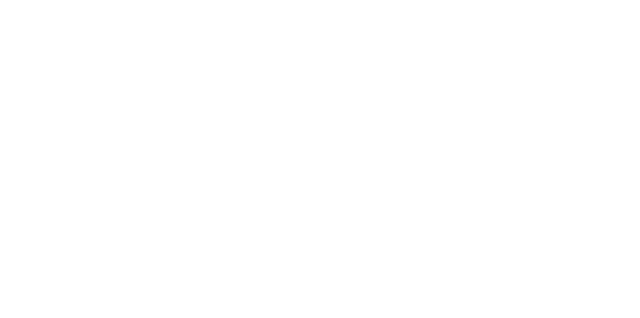
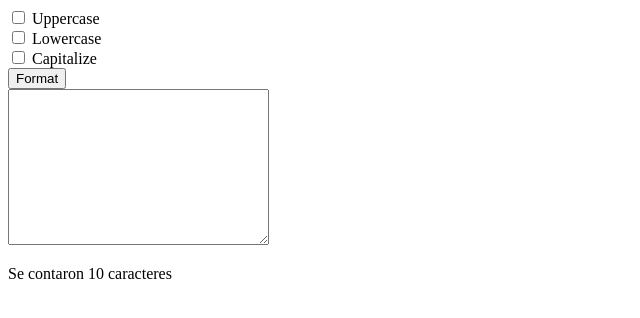
Before and after one commit to riosbrian/text-formatter, a plain HTML site: page index.html in a window 1280 px wide. Shown: the whole page, without its empty margins (0-640 px from the left). Drawn offline with Linux system fonts and the light colour scheme.

Commit message:
html structure was created

```diff
--- a/index.html
+++ b/index.html
@@ -7,5 +7,27 @@
     <title>Text Formatter</title>
     <link rel="stylesheet" href="style.css" />
   </head>
-  <body></body>
+  <body>
+    <main class="container">
+      <form action="" class="formatterForm">
+        <div class="checks-container">
+          <div class="check">
+            <input type="checkbox" name="upper" id="" />
+            <label for="upper">Uppercase</label>
+          </div>
+          <div class="check">
+            <input type="checkbox" name="lower" id="" />
+            <label for="lower">Lowercase</label>
+          </div>
+          <div class="check">
+            <input type="checkbox" name="capitalize" id="" />
+            <label for="capitalize">Capitalize</label>
+          </div>
+          <button type="submit">Format</button>
+        </div>
+        <textarea name="" id="" cols="30" rows="10"></textarea>
+        <p class="characterCount">Se contaron 10 caracteres</p>
+      </form>
+    </main>
+  </body>
 </html>
```
